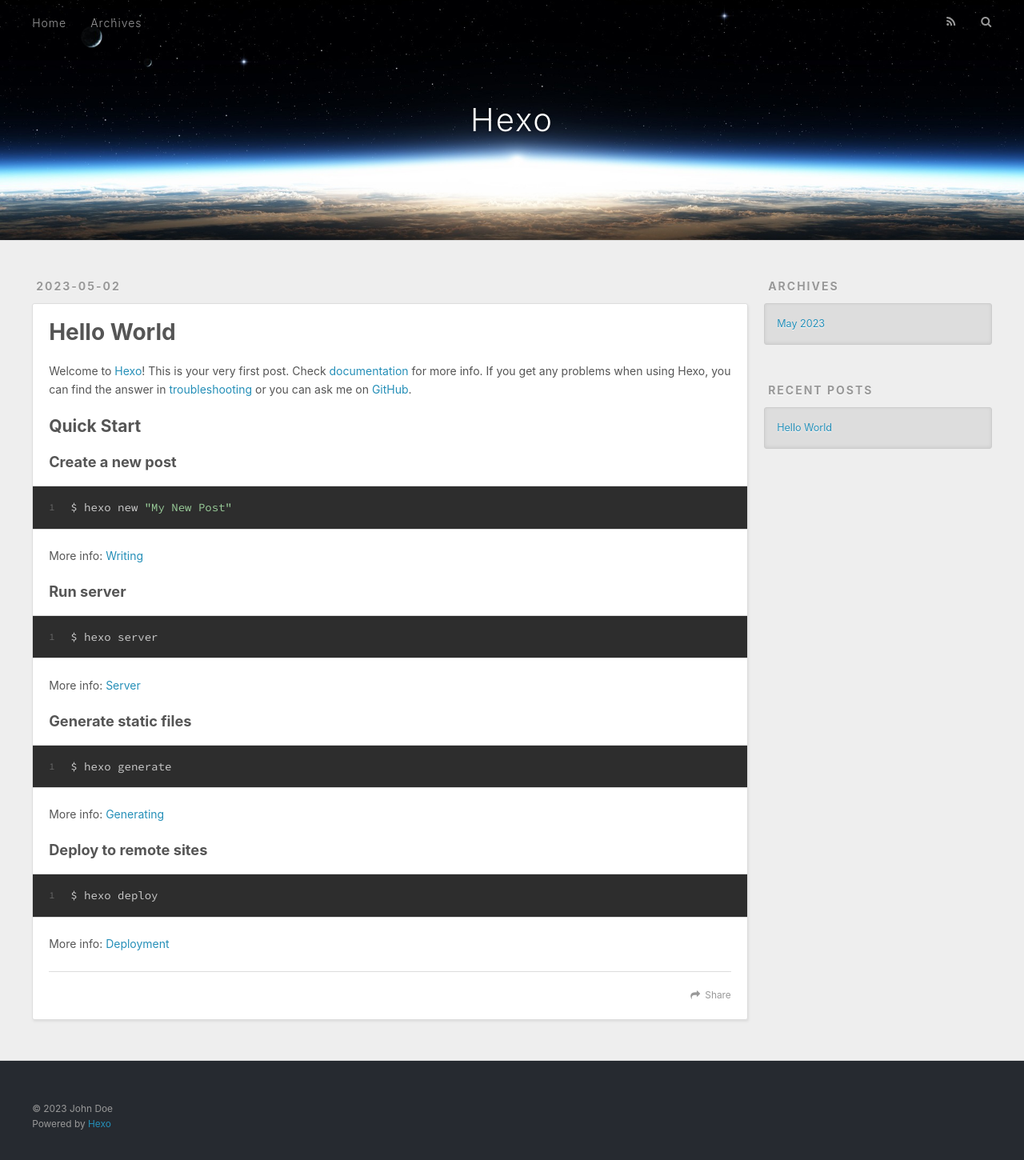
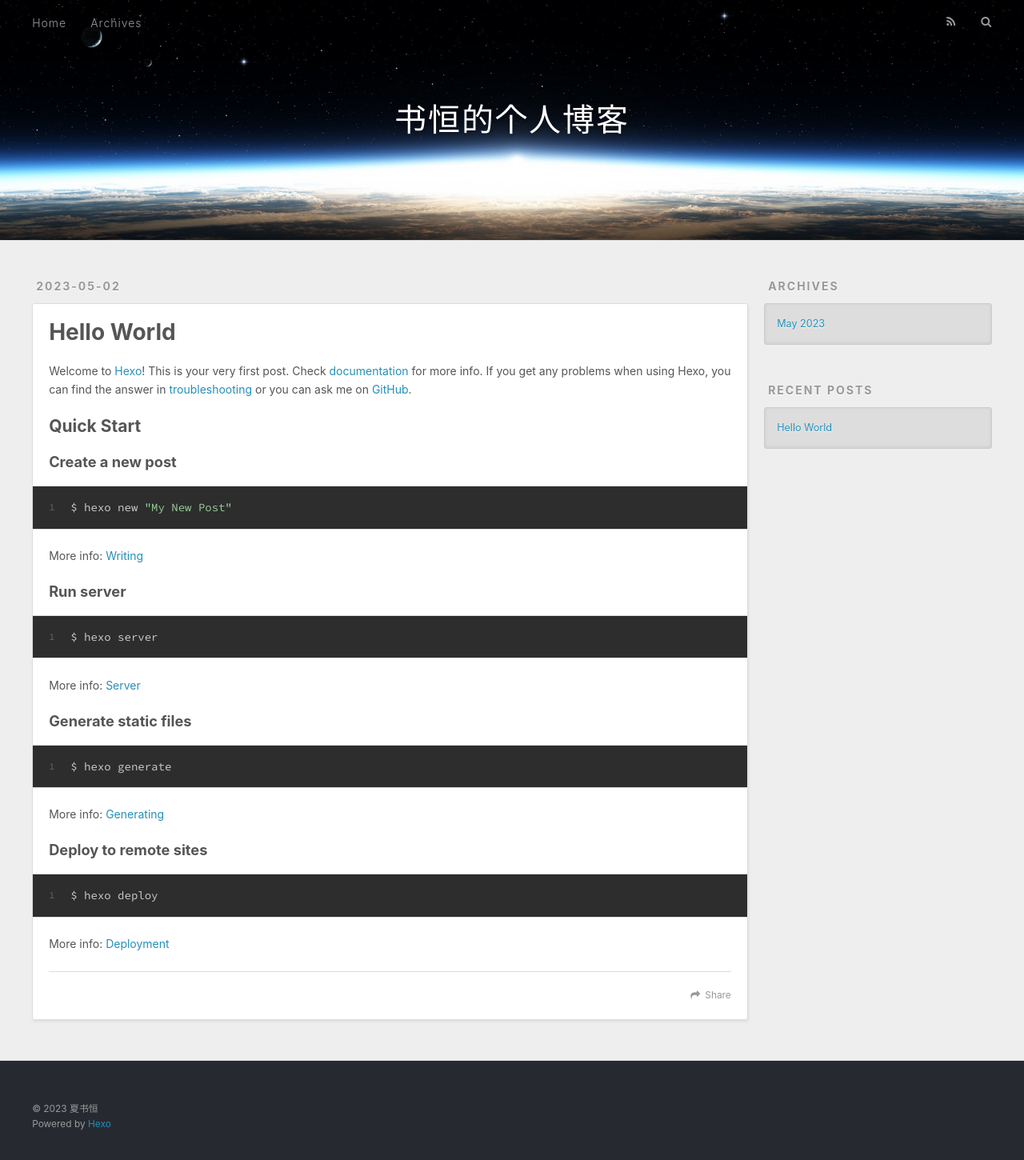
Before and after one commit to xsh8599/xsh8599.github.io, a plain HTML site: page index.html in a window 1280 px wide. Shown: the whole page at 80% size. Drawn offline with nearby package versions, Linux system fonts and the light colour scheme.

Commit message:
Site updated: 2023-05-02 22:24:16

```diff
--- a/index.html
+++ b/index.html
@@ -5,17 +5,19 @@
 
 
 
-  <title>Hexo</title>
+  <title>书恒的个人博客</title>
   <meta name="viewport" content="width=device-width, initial-scale=1, maximum-scale=1">
-  <meta property="og:type" content="website">
-<meta property="og:title" content="Hexo">
+  <meta name="description" content="随便写写">
+<meta property="og:type" content="website">
+<meta property="og:title" content="书恒的个人博客">
 <meta property="og:url" content="http://example.com/index.html">
-<meta property="og:site_name" content="Hexo">
+<meta property="og:site_name" content="书恒的个人博客">
+<meta property="og:description" content="随便写写">
 <meta property="og:locale" content="en_US">
-<meta property="article:author" content="John Doe">
+<meta property="article:author" content="夏书恒">
 <meta name="twitter:card" content="summary">
 
-    <link rel="alternate" href="/atom.xml" title="Hexo" type="application/atom+xml">
+    <link rel="alternate" href="/atom.xml" title="书恒的个人博客" type="application/atom+xml">
 
 
     <link rel="icon" href="/favicon.png">
@@ -36,7 +38,7 @@
   <div id="header-outer" class="outer">
     <div id="header-title" class="inner">
       <h1 id="logo-wrap">
-        <a href="/" id="logo">Hexo</a>
+        <a href="/" id="logo">书恒的个人博客</a>
       </h1>
 
     </div>
@@ -103,7 +105,7 @@
 
     </div>
     <footer class="article-footer">
-      <a data-url="http://example.com/2023/05/02/hello-world/" data-id="clh6c749200009s13712thrdy" class="article-share-link">Share</a>
+      <a data-url="http://example.com/2023/05/02/hello-world/" data-id="clh6d1l0900007g13fyprh0iy" class="article-share-link">Share</a>
 
 
     </footer>
@@ -159,7 +161,7 @@
 
   <div class="outer">
     <div id="footer-info" class="inner">
-      &copy; 2023 John Doe<br>
+      &copy; 2023 夏书恒<br>
       Powered by <a href="http://hexo.io/" target="_blank">Hexo</a>
     </div>
   </div>
```
Also changed, not shown: 2023/05/02/hello-world/index.html (+7 -7 lines), archives/2023/05/index.html (+10 -8 lines), archives/2023/index.html (+10 -8 lines), archives/index.html (+10 -8 lines).
